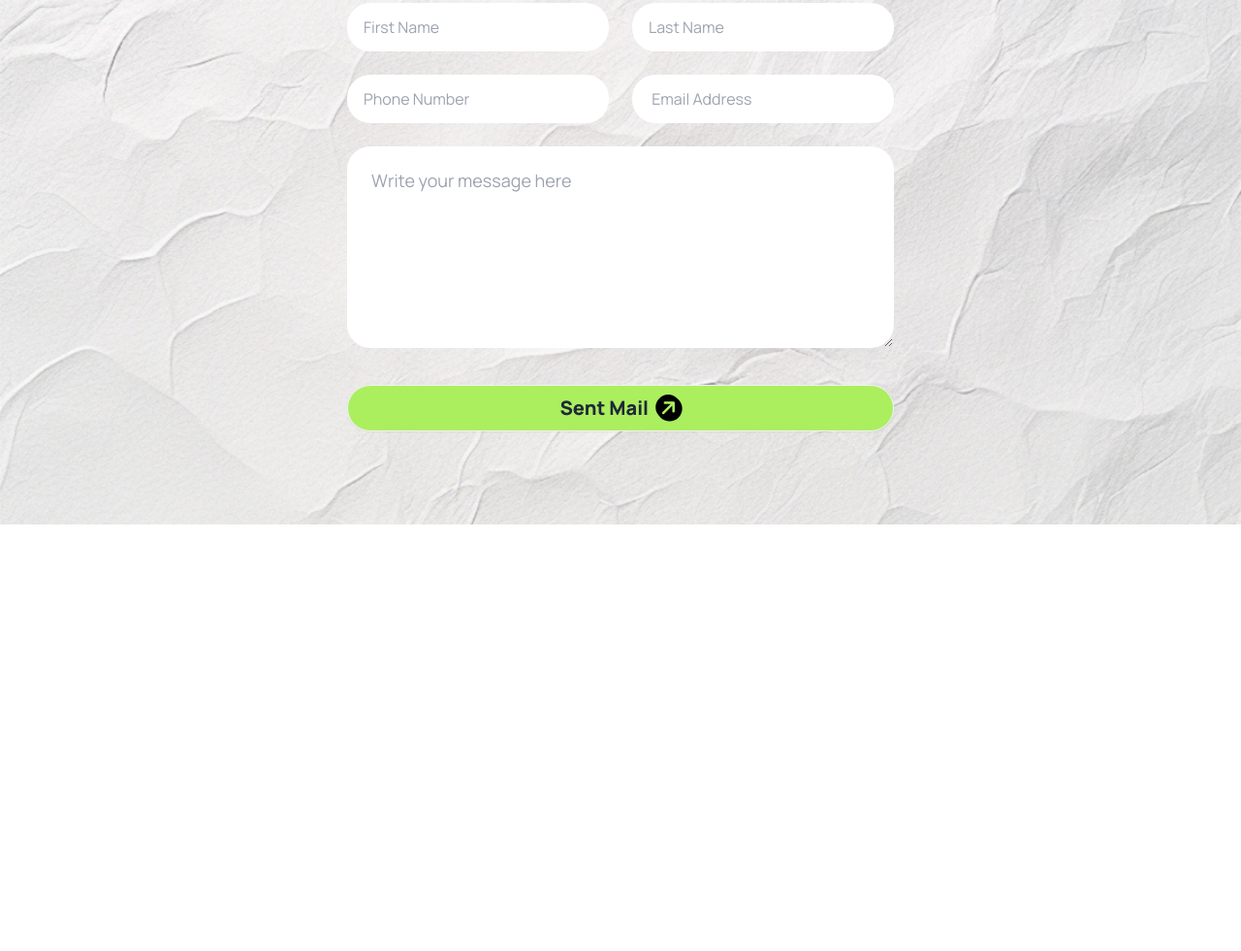
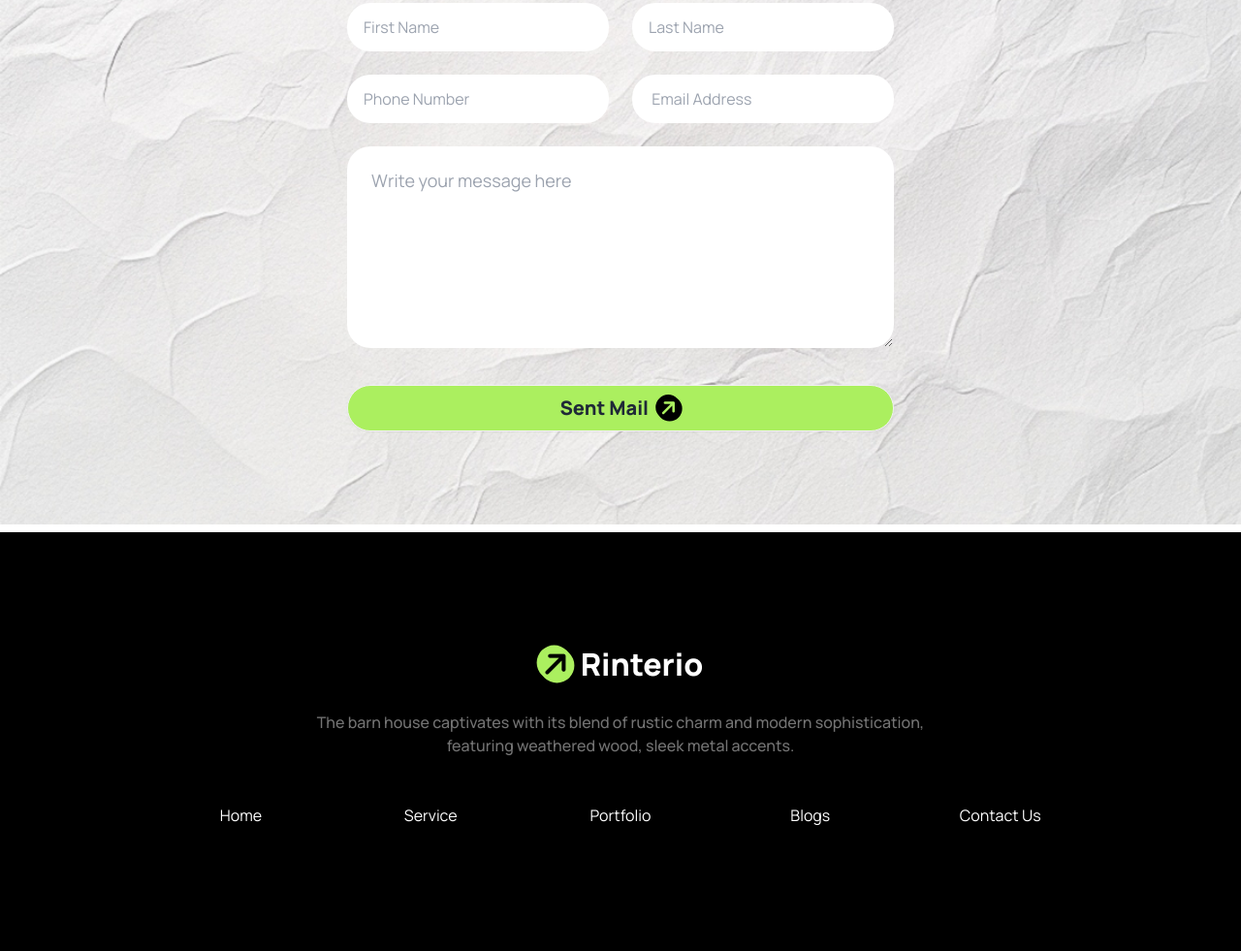
Before and after one commit to riyanhossan/rinterio-website, a plain HTML site: page index.html in a window 1280 px wide. Shown: the part 4451-5432 px from the top of the page at 97% size. Before the commit the page ends 4992 px from the top, so only its background shows below. Drawn offline with nearby package versions, Linux system fonts and the light colour scheme.

Commit message:
footer section added

```diff
--- a/index.html
+++ b/index.html
@@ -418,7 +418,7 @@
          <!-- news end -->
 
          <!-- discuss start -->
-         <section class="news py-20 mt-2 bg-cover bg-no-repeat bg-center" style="background-image: url(/asset/img/bg.jpg);">
+         <section class="news py-20 my-2 bg-cover bg-no-repeat bg-center" style="background-image: url(./asset/img/bg.jpg);">
           <div class="news_container w-5/6 mx-auto">
             <div class="hero block">
               <div class="hero-content text-center">
@@ -453,5 +453,35 @@
          </section>
           <!-- discuss end -->
     </main>
+
+    <footer>
+      <!-- footer start -->
+      <section class="work bg-black text-white pb-28">
+        <div class="work_container  w-5/6 mx-auto">
+          <div class="hero bg-black">
+            <div class="hero-content text-center">
+              <div class="mt-24">
+                <a class="btn btn-ghost text-[32px]">
+                  <i class="fa-solid fa-arrow-right text-black -rotate-45 bg-color-green rounded-full p-1"></i>
+                  <span class="font-extrabold ">Rinterio</span>
+                </a>
+                <p class="pt-6 pb-12 font-medium text-color2">
+                  The barn house captivates with its blend of rustic charm and modern
+                  sophistication, <br>featuring weathered wood, sleek metal accents.
+                </p>
+                <div class="grid grid-cols-1 md:grid-cols-5 gap-28">
+                  <a class="link link-hover">Home</a>
+                  <a class="link link-hover">Service</a>
+                  <a class="link link-hover">Portfolio</a>
+                  <a class="link link-hover">Blogs</a>
+                  <a class="link link-hover">Contact Us</a>
+                </div>
+              </div>
+            </div>
+          </div>
+        </div>
+       </section>
+       <!-- footer end -->
+    </footer>
 </body>
 </html>
```
